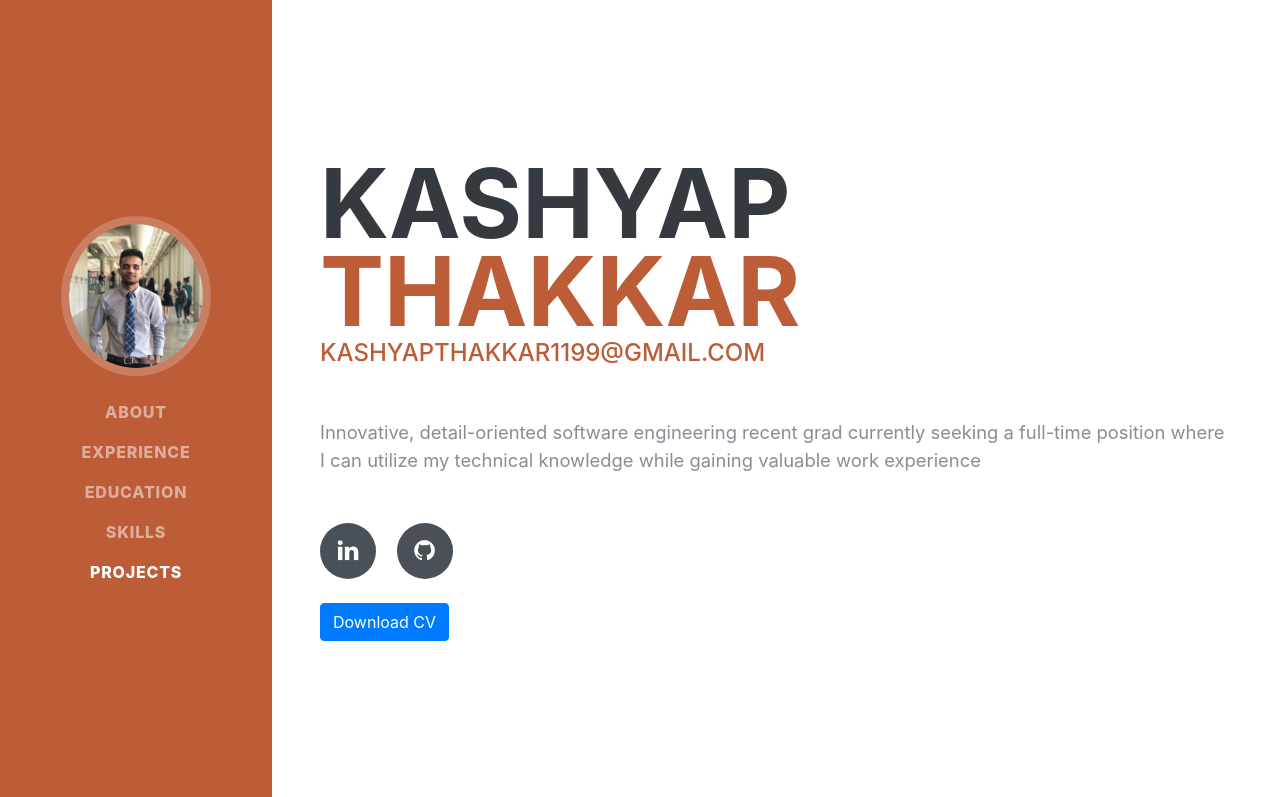
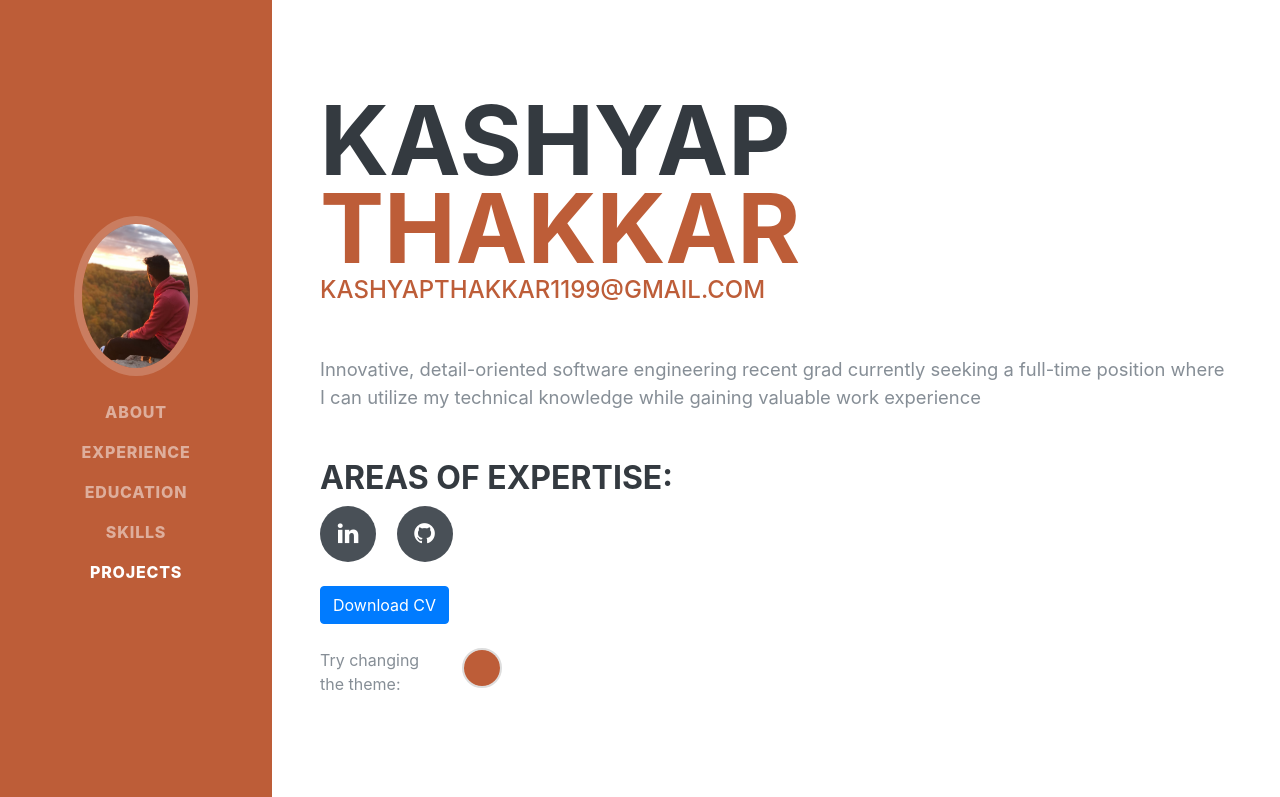
Before and after one commit to kashyapthakkar/portfolio, a website with bundled scripts: page index.html in a window 1280 px wide. Shown: the top 797 px of the page. Built offline with nearby package versions, Linux system fonts and the light colour scheme; a script that the page names is missing; a web font is replaced by a local one.

Commit message:
Update index.html

```diff
--- a/index.html
+++ b/index.html
@@ -12,20 +12,33 @@
 
   <!-- Global site tag (gtag.js) - Google Analytics -->
   <script async src="https://www.googletagmanager.com/gtag/js?id=UA-161459154-1"></script>
-<script>
-  window.dataLayer = window.dataLayer || [];
-  function gtag(){dataLayer.push(arguments);}
-  gtag('js', new Date());
-
-  gtag('config', 'UA-161459154-1');
-</script>
-
     <link rel="stylesheet" href="https://stackpath.bootstrapcdn.com/bootstrap/4.3.1/css/bootstrap.min.css" integrity="sha384-ggOyR0iXCbMQv3Xipma34MD+dH/1fQ784/j6cY/iJTQUOhcWr7x9JvoRxT2MZw1T" crossorigin="anonymous">
     <link href="https://fonts.googleapis.com/css?family=Saira+Extra+Condensed:500,700" rel="stylesheet">
     <link href="https://fonts.googleapis.com/css?family=Muli:400,400i,800,800i" rel="stylesheet">
     <link rel="stylesheet" href="https://cdnjs.cloudflare.com/ajax/libs/font-awesome/4.7.0/css/font-awesome.min.css">
     <link href="css/resume.min.css" rel="stylesheet">
+    <style>
+      .input-color-container {
+        position: relative;
+        overflow: hidden;
+        width: 40px;
+        height: 40px;
+        border: solid 2px #ddd;
+        border-radius: 40px;
+      }
 
+      .input-color {
+        position: absolute;
+        right: -8px;
+        top: -8px;
+        width: 56px;
+        height: 56px;
+        border: none;
+      }
+      .input-color-label {
+        cursor: pointer;
+      }
+    </style>
   </head>
 
   <body id="page-top">
@@ -34,7 +47,7 @@
       <a class="navbar-brand js-scroll-trigger" href="#page-top">
         <span class="d-block d-lg-none">Kashyap Thakkar</span>
         <span class="d-none d-lg-block">
-        <img class="img-fluid img-profile rounded-circle mx-auto mb-2" src="img/profile.jpg" alt="Kashyap Thakkar Profile Picture">
+          <img class="img-fluid img-profile rounded-circle mx-auto mb-2" src="img/profile2.jpg" alt="Kashyap Thakkar Profile Picture">
         </span>
       </a>
       <button class="navbar-toggler" type="button" data-toggle="collapse" data-target="#navbarSupportedContent" aria-controls="navbarSupportedContent" aria-expanded="false" aria-label="Toggle navigation">
@@ -66,13 +79,17 @@
 
       <section class="resume-section p-3 p-lg-5 d-flex align-items-center" id="about">
         <div class="w-100">
-        <h1 class="mb-0">Kashyap
-          <span class="text-primary">Thakkar</span>
+          <h1 class="mb-0"><div id="typed-strings"><span>Kashyap</span>
+            <span class="text-primary">Thakkar</span></div>
+
           </h1>
           <div class="subheading mb-5">
             <a href="mailto:kashyapthakkar1199@gmail.com">kashyapthakkar1199@gmail.com</a>
           </div>
           <p class="lead mb-5">Innovative, detail-oriented software engineering recent grad currently seeking a full-time position where I can utilize my technical knowledge while gaining valuable work experience </p>
+          <h3>Areas of Expertise: <span  class="text-primary" id="typed"></span></h3>
+
+
           <div class="social-icons">
             <a href="https://www.linkedin.com/in/kashyapthakkar1/"  target="_blank">
               <i class="fa fa-linkedin"></i>
@@ -81,9 +98,26 @@
               <i class="fa fa-github"></i>
             </a>
 
+
           </div>
       <br/>
       <div><a class="btn btn-primary btn-learn" href="resume/Kashyap Thakkar Resume New.pdf" download>Download CV </a></div>
+      <br/>
+      <div class="row">
+        <div class="col-md-2">
+          <label class="input-color-label" for="input-color">
+            Try changing the theme:
+          </label>
+        </div>
+        <div class="input-color-container "  >
+          <input id="input-color" class="input-color" type="color" id="head" name="head"
+                value="#bd5d38" onchange="changeTheme(this)"/>
+        </div>
+
+
+
+      </div>
+
     </div>
       </section>
 
@@ -307,7 +341,33 @@ Katalon Studio</li>
     <script src="https://ajax.googleapis.com/ajax/libs/jquery/3.4.1/jquery.min.js"></script>
     <script src="https://stackpath.bootstrapcdn.com/bootstrap/4.3.1/js/bootstrap.min.js" integrity="sha384-JjSmVgyd0p3pXB1rRibZUAYoIIy6OrQ6VrjIEaFf/nJGzIxFDsf4x0xIM+B07jRM" crossorigin="anonymous"></script>
     <script src="vendor/jquery.easing.min.js"></script>
+    <script src="https://cdn.jsdelivr.net/npm/typed.js@2.0.11"></script>
     <script src="js/resume.min.js"></script>
+    <script src="https://cdn.jsdelivr.net/npm/darkmode-js@1.5.5/lib/darkmode-js.min.js"></script>
+    <script>
+      var options = {
+        label: '🌓',
+        time: '0.7s'
+      }
+      window.dataLayer = window.dataLayer || [];
+      function gtag(){dataLayer.push(arguments);}
+      gtag('js', new Date());
+
+      gtag('config', 'UA-161459154-1');
+      const darkmode = new Darkmode(options);
+      darkmode.showWidget();
+      var typed = new Typed('#typed', {
+        strings: ["Web Development", "Relational Database", "Object Oriented Programming", "Test Case Development", "Datastructures and Algorithms"],
+        typeSpeed: 40,
+        loop: true
+      });
+
+      function changeTheme(t) {
+        console.log(t.value);
+        $(".text-primary").attr('style', 'color: ' + t.value + ' !important');
+        $(".bg-primary").attr('style', 'background-color: ' + t.value + ' !important');
+      }
+    </script>
 
   </body>
 
```
Lines whose indentation alone changed are shown as unchanged.
